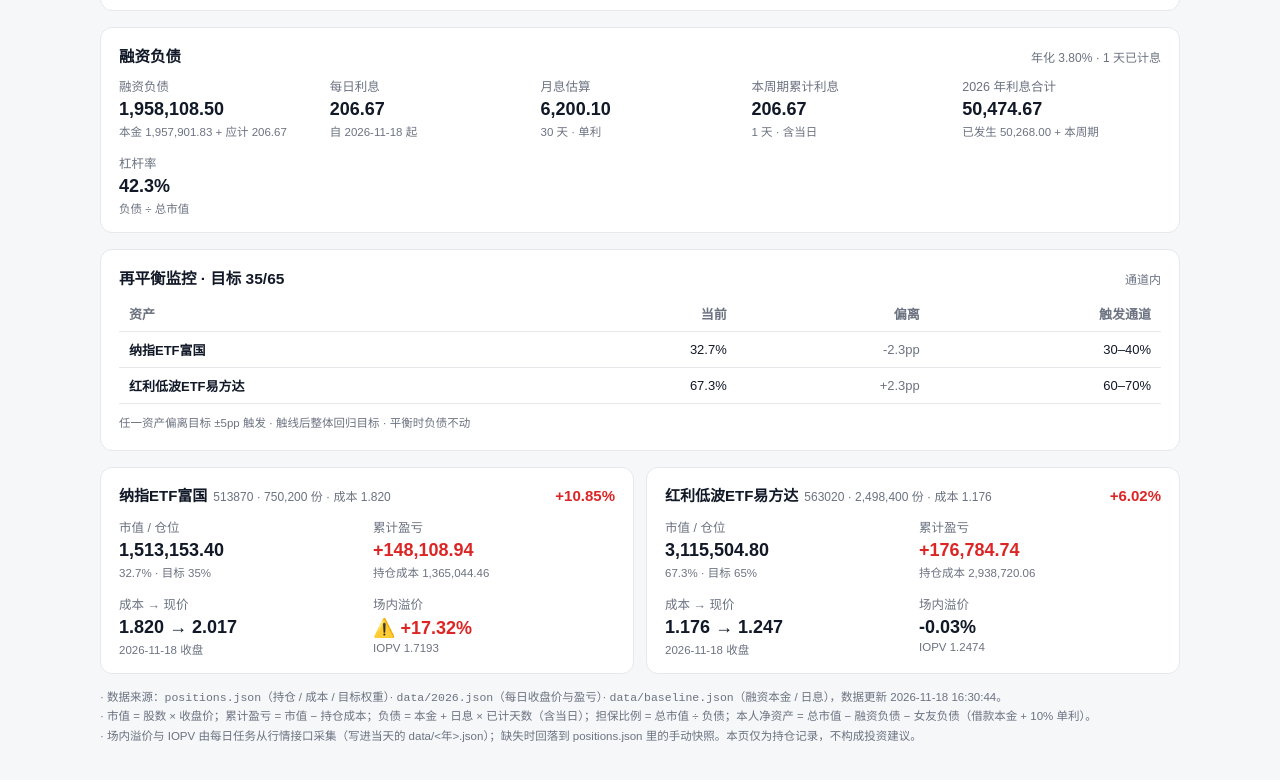
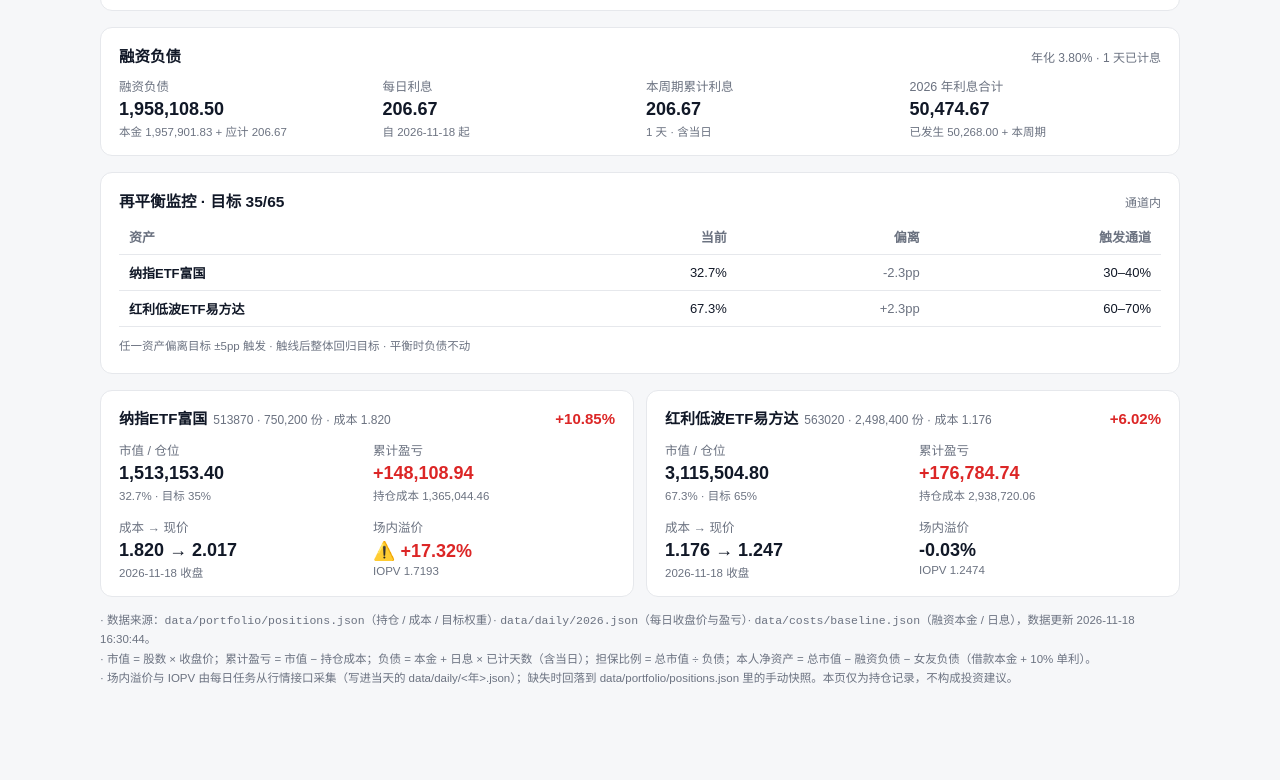
Before and after one commit to zhanglaoliu18/annual-returns, a plain HTML site: page my-account.html in a window 1280 px wide. Shown: the part 392-1172 px from the top of the page. After the commit the page ends 1141 px from the top, so only its background shows below. Drawn offline with Linux system fonts and the light colour scheme.

Commit message:
data 目录重组：按用途分 portfolio / daily / costs / loan
- 移入 data/：positions.json → data/portfolio/；<年>.json → data/daily/；baseline.json → data/costs/
- 借款相关归到 data/loan/：gf_loan.json、thumbs.json（原 settlement.json）、shots.json
- 三页面与 job/daily_update.py 的全部路径同步（含 prefetch、页脚说明、jsDelivr purge 路径）
- 股票账户页融资负债卡删除「月息估算」「杠杆率」两项

```diff
--- a/data/baseline.json
+++ b/data/costs/baseline.json
@@ -1,5 +1,5 @@
 {
-  "_comment": "历史存量基期。accounts: 各账户各自然年盈亏（元）。ths_2026_calibration: 同花顺2026年收益的校准点——每日任务只追加校准日之后的ETF日盈亏，前端用 base + Σ(pnl.date > as_of) 计算2026同花顺。 stocks_part: 同花顺App年收益含股票持仓浮动盈亏，本系统每日只自动跟踪两只ETF；股票盈亏的漂移靠人工更新校准点消除（给一个新的快照数字+日期即可）。 女友借款流水见 data/gf_loan.json。",
+  "_comment": "历史存量基期。accounts: 各账户各自然年盈亏（元）。ths_2026_calibration: 同花顺2026年收益的校准点——每日任务只追加校准日之后的ETF日盈亏，前端用 base + Σ(pnl.date > as_of) 计算2026同花顺。 stocks_part: 同花顺App年收益含股票持仓浮动盈亏，本系统每日只自动跟踪两只ETF；股票盈亏的漂移靠人工更新校准点消除（给一个新的快照数字+日期即可）。 女友借款流水见 data/loan/gf_loan.json。",
   "accounts": {
     "alipay": {
       "2022": -22088.79,
@@ -39,7 +39,7 @@
         "2026": 50268
       }
     },
-    "_gf_loan_note": "女友借款流水已统一到 data/gf_loan.json（唯一数据源），此处不再保存副本。"
+    "_gf_loan_note": "女友借款流水已统一到 data/loan/gf_loan.json（唯一数据源），此处不再保存副本。"
   },
   "check": {
     "ths_history_total": 806967.59,
--- a/data/gf_loan.json
+++ /dev/null
@@ -1,13 +0,0 @@
-{
-  "_comment": "女友借款流水的唯一数据源（首页 / 股票账户页 / 女友结算页都读这一份，改这里就够了）。10% 单利，365 天基准；转入当日起息、取出当日止息；分段计息 = 每段余额 × 天数；跨年段在 12-31 切分。amount 正数为转入、负数为取出；shot 为转账凭据缩略图键（对应 data/settlement.json 的 shots_t，原图在 data/shots.json）。",
-  "rate": 0.1,
-  "basis": 365,
-  "flows": [
-    { "date": "2025-02-16", "amount": 180000, "shot": "s6" },
-    { "date": "2025-07-10", "amount": 20000, "shot": "s5" },
-    { "date": "2025-07-10", "amount": 50000, "shot": "s4" },
-    { "date": "2025-07-15", "amount": -150000, "shot": "s3" },
-    { "date": "2025-07-21", "amount": 199000, "shot": "s2" },
-    { "date": "2025-09-09", "amount": 200000, "shot": "s1" }
-  ]
-}
--- /dev/null
+++ b/data/loan/gf_loan.json
@@ -0,0 +1,37 @@
+{
+  "_comment": "女友借款流水的唯一数据源（首页 / 股票账户页 / 女友结算页都读这一份，改这里就够了）。10% 单利，365 天基准；转入当日起息、取出当日止息；分段计息 = 每段余额 × 天数；跨年段在 12-31 切分。amount 正数为转入、负数为取出；shot 为转账凭据缩略图键（缩略图在 data/loan/thumbs.json，原图在 data/loan/shots.json）。",
+  "rate": 0.1,
+  "basis": 365,
+  "flows": [
+    {
+      "date": "2025-02-16",
+      "amount": 180000,
+      "shot": "s6"
+    },
+    {
+      "date": "2025-07-10",
+      "amount": 20000,
+      "shot": "s5"
+    },
+    {
+      "date": "2025-07-10",
+      "amount": 50000,
+      "shot": "s4"
+    },
+    {
+      "date": "2025-07-15",
+      "amount": -150000,
+      "shot": "s3"
+    },
+    {
+      "date": "2025-07-21",
+      "amount": 199000,
+      "shot": "s2"
+    },
+    {
+      "date": "2025-09-09",
+      "amount": 200000,
+      "shot": "s1"
+    }
+  ]
+}
--- a/positions.json
+++ b/data/portfolio/positions.json
@@ -1,5 +1,5 @@
 {
-  "_comment": "大账户持仓（每日盈亏按此计算）。股票变动后修改 shares 并提交；每日记录会写入当日的 shares 快照，历史不受影响。cost=持仓成本净值（元/份，用于计算累计盈亏）；target=再平衡目标权重（%）；premium_pct/iopv 为手动兜底快照——每日任务会把当天溢价与 IOPV 写进 data/<年>.json 的 premium/iopv，页面优先用那份。",
+  "_comment": "大账户持仓（每日盈亏按此计算）。股票变动后修改 shares 并提交；每日记录会写入当日的 shares 快照，历史不受影响。cost=持仓成本净值（元/份，用于计算累计盈亏）；target=再平衡目标权重（%）；premium_pct/iopv 为手动兜底快照——每日任务会把当天溢价与 IOPV 写进 data/daily/<年>.json 的 premium/iopv，页面优先用那份。",
   "rebalance_band": 5,
   "positions": [
     {
--- a/index.html
+++ b/index.html
@@ -6,8 +6,7 @@
 <title>年度收益总览 · 大账户</title>
 <link rel="prefetch" href="girlfriend-settlement.html">
 <link rel="prefetch" href="my-account.html">
-<link rel="prefetch" as="fetch" href="data/gf_loan.json" crossorigin>
-<link rel="prefetch" as="fetch" href="data/settlement.json" crossorigin>
+<link rel="prefetch" as="fetch" href="data/loan/gf_loan.json" crossorigin>
 <style>
   :root { --ink:#111827; --sub:#6B7280; --line:#E6E8EC; --up:#DC2626; --down:#16A34A; --accent:#1D4ED8; --gray:#CBD5E1; }
   * { box-sizing:border-box; margin:0; padding:0; }
@@ -115,7 +114,7 @@ const allYears = (() => { const a = []; for (let y = 2022; y <= new Date().getUT
 async function loadData(base) {
   const since = base.daily_since || '2026';
   const fetchYears = allYears.filter(y => y >= since);
-  const yearDocs = await Promise.all(fetchYears.map(y => fetchJSON(`data/${y}.json`)));
+  const yearDocs = await Promise.all(fetchYears.map(y => fetchJSON(`data/daily/${y}.json`)));
   return { base, yearDocs, years: allYears };
 }
 
@@ -124,7 +123,7 @@ async function boot() {
   try { cached = JSON.parse(localStorage.getItem(CACHE_KEY) || 'null'); } catch (e) {}
   if (cached && cached.payload) renderFrom(cached.payload);   // 缓存秒开
 
-  const [base, gfl] = await Promise.all([fetchJSON('data/baseline.json'), fetchJSON('data/gf_loan.json')]);
+  const [base, gfl] = await Promise.all([fetchJSON('data/costs/baseline.json'), fetchJSON('data/loan/gf_loan.json')]);
   if (!base) { if (!cached) document.getElementById('app').innerHTML = '<div class="loading">数据加载失败，请检查网络后刷新</div>'; return; }
 
   const fresh = await loadData(base);
@@ -164,7 +163,7 @@ function main(base, yearDocs, years, gfl) {
   for (const y of years) gross[y] = aliCol[y] + cmbCol[y] + (ths[y] || 0);
 
   const today = d2s(new Date());
-  /* 女友借款流水统一来自 data/gf_loan.json（唯一数据源） */
+  /* 女友借款流水统一来自 data/loan/gf_loan.json（唯一数据源） */
   const gl = gfl || {rate: 0.1, basis: 365, flows: []};
   const gf = gfInterestByYear(gl.flows, gl.rate, gl.basis, today);
   const fin = finInterestByYear(base.costs.financing, today);
--- a/my-account.html
+++ b/my-account.html
@@ -5,9 +5,9 @@
 <meta name="viewport" content="width=device-width, initial-scale=1">
 <title>我的账户 · 股票账户</title>
 <link rel="prefetch" href="index.html">
-<link rel="prefetch" as="fetch" href="positions.json" crossorigin>
-<link rel="prefetch" as="fetch" href="data/baseline.json" crossorigin>
-<link rel="prefetch" as="fetch" href="data/gf_loan.json" crossorigin>
+<link rel="prefetch" as="fetch" href="data/portfolio/positions.json" crossorigin>
+<link rel="prefetch" as="fetch" href="data/costs/baseline.json" crossorigin>
+<link rel="prefetch" as="fetch" href="data/loan/gf_loan.json" crossorigin>
 <style>
   :root { --ink:#111827; --sub:#6B7280; --line:#E6E8EC; --up:#DC2626; --down:#16A34A; --accent:#1D4ED8; --gray:#CBD5E1; }
   * { box-sizing:border-box; margin:0; padding:0; }
@@ -142,7 +142,7 @@ function render(D) {
   const list = pos.positions;
   const last = day.days[day.days.length - 1];
 
-  /* --- 持仓：股数(positions.json) × 收盘价(data/年份.json) --- */
+  /* --- 持仓：股数(data/portfolio/positions.json) × 收盘价(data/daily/年份.json) --- */
   const rows = list.map(p => {
     const price = last.closes[p.code];
     const mv = p.shares * price;
@@ -167,7 +167,6 @@ function render(D) {
   const debt = (fin.principal || 0) + accrued;
   const net = mvTot - debt;
   const ratio = debt > 0 ? mvTot / debt * 100 : 0;
-  const lev = mvTot > 0 ? debt / mvTot * 100 : 0;
   const annual = fin.principal ? fin.daily * 360 / fin.principal * 100 : 0;
   const netRet = (costTot - debt) > 0 ? cumPnl / (costTot - debt) * 100 : 0;
 
@@ -227,13 +226,11 @@ function render(D) {
   document.getElementById('finGrid').innerHTML = [
     { l: '融资负债', v: fmt(debt), n: '本金 ' + fmt(fin.principal || 0) + ' + 应计 ' + fmt(accrued) },
     { l: '每日利息', v: fmt(fin.daily), n: '自 ' + fin.start + ' 起' },
-    { l: '月息估算', v: fmt(fin.daily * 30), n: '30 天 · 单利' },
     { l: '本周期累计利息', v: fmt(accrued), n: days + ' 天 · 含当日' },
-    { l: y + ' 年利息合计', v: fmt(fixedY + accrued), n: '已发生 ' + fmt(fixedY) + ' + 本周期' },
-    { l: '杠杆率', v: lev.toFixed(1) + '%', n: '负债 ÷ 总市值' }
+    { l: y + ' 年利息合计', v: fmt(fixedY + accrued), n: '已发生 ' + fmt(fixedY) + ' + 本周期' }
   ].map(c => `<div class="cell"><div class="l">${c.l}</div><div class="v">${c.v}</div><div class="n">${c.n}</div></div>`).join('');
 
-  /* --- 再平衡（目标权重与容差读自 positions.json） --- */
+  /* --- 再平衡（目标权重与容差读自 data/portfolio/positions.json） --- */
   const band = pos.rebalance_band || 5;
   document.getElementById('tgtTxt').textContent = rows.map(r => r.target).join('/');
   document.getElementById('rebRule').textContent =
@@ -270,21 +267,22 @@ function render(D) {
 
   /* --- 页脚 --- */
   document.getElementById('foot').innerHTML =
-    '· 数据来源：<span style="font-family:ui-monospace,monospace">positions.json</span>（持仓 / 成本 / 目标权重）· ' +
-    '<span style="font-family:ui-monospace,monospace">data/' + y + '.json</span>（每日收盘价与盈亏）· ' +
-    '<span style="font-family:ui-monospace,monospace">data/baseline.json</span>（融资本金 / 日息），数据更新 ' + (day.updated_at || '—') + '。<br>' +
+    '· 数据来源：<span style="font-family:ui-monospace,monospace">data/portfolio/positions.json</span>（持仓 / 成本 / 目标权重）· ' +
+    '<span style="font-family:ui-monospace,monospace">data/daily/' + y + '.json</span>（每日收盘价与盈亏）· ' +
+    '<span style="font-family:ui-monospace,monospace">data/costs/baseline.json</span>（融资本金 / 日息），数据更新 ' + (day.updated_at || '—') + '。<br>' +
     '· 市值 = 股数 × 收盘价；累计盈亏 = 市值 − 持仓成本；负债 = 本金 + 日息 × 已计天数（含当日）；担保比例 = 总市值 ÷ 负债；本人净资产 = 总市值 − 融资负债 − 女友负债（借款本金 + 10% 单利）。<br>' +
-    '· 场内溢价与 IOPV 由每日任务从行情接口采集（写进当天的 data/<年>.json）；缺失时回落到 positions.json 里的手动快照。本页仅为持仓记录，不构成投资建议。';
+    '· 场内溢价与 IOPV 由每日任务从行情接口采集（写进当天的 data/daily/<年>.json）；缺失时回落到 data/portfolio/positions.json 里的手动快照。本页仅为持仓记录，不构成投资建议。';
 }
 
 /* --- 载入三份数据后渲染 --- */
 (async () => {
   const yr = TODAY.slice(0, 4);
   const [pos, base, gfl] = await Promise.all([
-    fetchJSON('positions.json', 1), fetchJSON('data/baseline.json', 1), fetchJSON('data/gf_loan.json', 1)
+    fetchJSON('data/portfolio/positions.json', 1), fetchJSON('data/costs/baseline.json', 1),
+    fetchJSON('data/loan/gf_loan.json', 1)
   ]);
-  let day = await fetchJSON('data/' + yr + '.json', 1);
-  if (!day) day = await fetchJSON('data/' + (Number(yr) - 1) + '.json', 1);
+  let day = await fetchJSON('data/daily/' + yr + '.json', 1);
+  if (!day) day = await fetchJSON('data/daily/' + (Number(yr) - 1) + '.json', 1);
   if (!pos || !base || !gfl || !day || !day.days || !day.days.length) {
     document.getElementById('sub').textContent = '数据加载失败，请刷新重试';
     document.getElementById('top').innerHTML = '<div class="loading">数据加载失败</div>';
```
Also changed, not shown: data/loan/thumbs.json (renamed from data/settlement.json, +1 -1 lines), girlfriend-settlement.html (+5 -5 lines), data/daily/2026.json (renamed from data/2026.json), data/loan/shots.json (renamed from data/shots.json), 2 other files.
